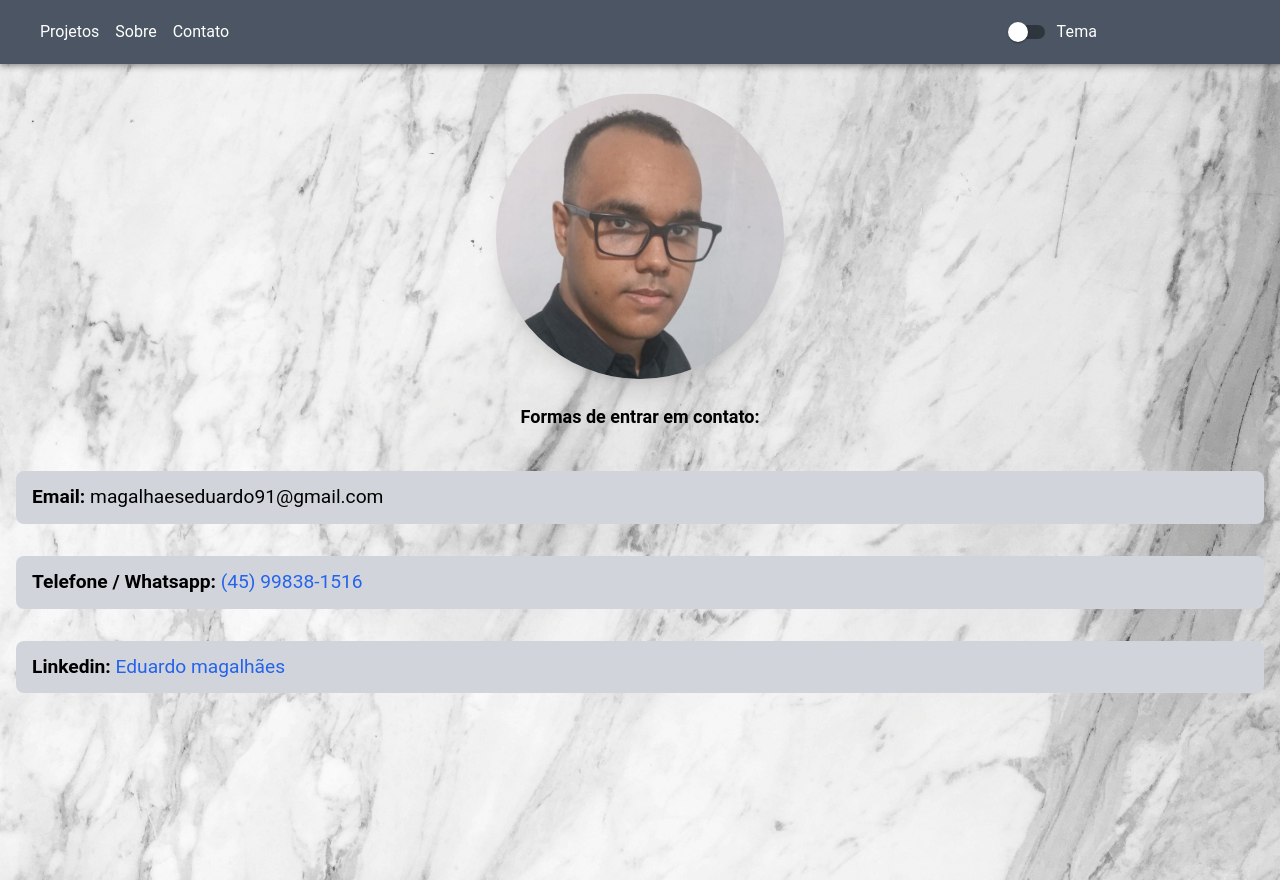
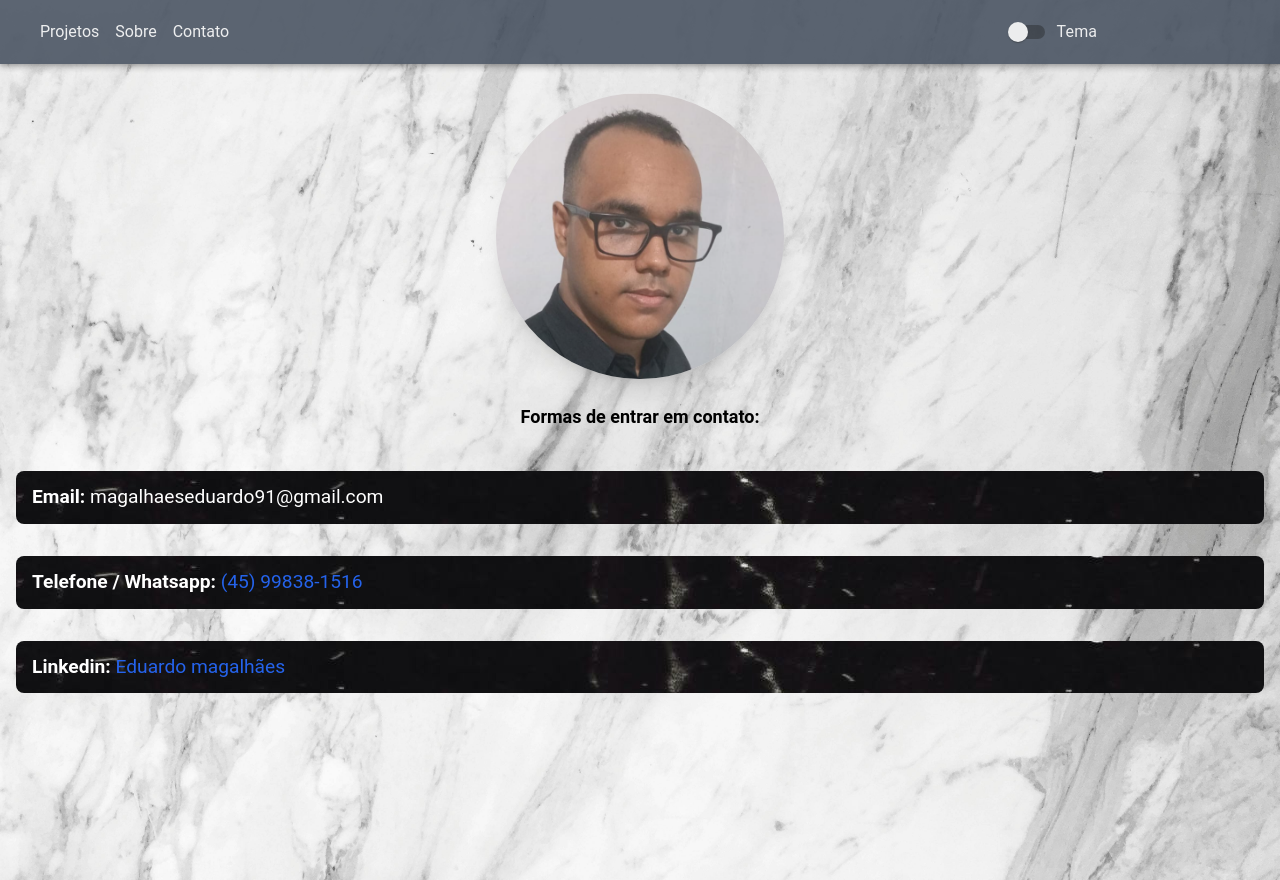
Before and after one commit to eduardosm123/portifolio, a React (Create React App) app: page /contato in a window 1280 px wide. Built offline with nearby package versions, Linux system fonts and the light colour scheme.

Commit message:
deixando mais bonito

```diff
--- a/src/components/NavBar.tsx
+++ b/src/components/NavBar.tsx
@@ -43,7 +43,7 @@ export default function NavBar({ children }: NavbarProps) {
 
     return (
         <>
-            <AppBar position='fixed' sx={{ top: "0px", background: darkMode ? "#111827" : "#4b5563" }}>
+            <AppBar position='fixed' sx={{ top: "0px", background: darkMode ? "#111827" : "#4b5563" }} className='opacity-90'>
                 <Container maxWidth="xl">
                     <Toolbar disableGutters>
                         {/* Menu para telas menores*/}
@@ -93,7 +93,7 @@ export default function NavBar({ children }: NavbarProps) {
                         </Box>
 
                         {/* Menu para telas maiores */}
-                        <Box sx={{ flexGrow: 1, display: { xs: 'none', md: 'flex' } }}>
+                        <Box sx={{ flexGrow: 1, display: { xs: 'none', md: 'flex' } }}  className='opacity-90'>
                             <div className='w-4/5 flex items-center'>
                                 {pages.map((page) => (
                                     <Link key={page} color='white' to={page === "Projetos" ? "/" : `/${page.toLowerCase()}`} className={"hover:text-[#38bdf8] ml-4"}> {page} </Link>
--- a/src/components/TagList.tsx
+++ b/src/components/TagList.tsx
@@ -20,7 +20,9 @@ export default function TagList({ title, list }: listI) {
                 <h2 className={darkMode ? "text-white font-bold" : "text-black font-bold"}>{title} </h2>
                 <Box className="flex flex-wrap gap-7 mt-2"  >
                     {list.map((skill, index) => (
-                        <Box key={index} className={darkMode ? "skill_dark" : "skill_white"}
+                        <Box key={index} className={!darkMode ? "text-white font-bold skill_dark bg-cover bg-center bg-no-repeat bg-fixed" : "text-black font-bold skill_white bg-cover bg-center bg-no-repeat bg-fixed"}  sx={{
+                            backgroundImage: !darkMode ? `url(${process.env.PUBLIC_URL}/fundo-escuro.jpg)` : `url(${process.env.PUBLIC_URL}/fundo-branco.jpg)`,
+                        }}
                         >
                             {skill}
                         </Box>
--- a/src/css/TagList.css
+++ b/src/css/TagList.css
@@ -1,7 +1,7 @@
 
 
 .skill_dark {
-    background-color: #f8fafc;
+
     padding: 8px 12px;
     border-radius: 12px;
     font-size: 90%;
@@ -11,7 +11,7 @@
 }
 
 .skill_white {
-    background-color: #e5e7eb;
+
     padding: 8px 12px;
     border-radius: 12px;
     font-size: 90%;
--- a/src/pages/About.tsx
+++ b/src/pages/About.tsx
@@ -20,25 +20,31 @@ export default function About() {
     return (
         <>
             <NavBar>
-                <div  data-testid="about" className='min-h-screen'>
+                <div data-testid="about" className='min-h-screen'>
                     <Box className='flex flex-col pb-1'>
                         <Presentation text="Veja mais sobre minha jornada como desenvolvedor front-end" />
                     </Box>
-                    <Box className='m-5 p-5 rounded-xl shadow-xl' style={{ background: darkMode ? "#f8fafc" : "#d1d5db"}}>
+                    <Box className='m-5 p-5 rounded-xl shadow-xl' style={{
+                        backgroundImage: !darkMode ? `url(${process.env.PUBLIC_URL}/fundo-escuro.jpg)` : `url(${process.env.PUBLIC_URL}/fundo-branco.jpg)`,
+                        backgroundSize: 'cover',
+                        backgroundPosition: 'center',
+                        backgroundRepeat: 'no-repeat',
+                        backgroundAttachment: 'fixed'
+                    }}>
                         <article>
-                            <p className='text-xl  text-justify' >
-                                <span  className='font-bold'>Itaipu Parquetec:</span> Durante esse período, de 2 anos, como estagiário,
+                            <p className={darkMode ? " text-xl  text-justify text-black" : "text-xl  text-justify text-white"}>
+                                <span className='font-bold'>Itaipu Parquetec:</span> Durante esse período, de 2 anos, como estagiário,
                                 atuei no desenvolvimento front-end de interfaces por meio do framework React, criando formulários, testando bibliotecas,
                                 realizando a correção de bugs, desenvolvendo documentações e fazendo o monitoramento do banco de dados.
                             </p>
-                            <p className='mt-5 text-xl  text-justify'>
+                            <p className={darkMode ? "mt-5 text-xl  text-justify text-black" : "mt-5 text-xl  text-justify text-white"}>
                                 <span className='font-bold'>Experiência acadêmica: </span>
                                 Durante meu período acadêmico, tive a oportunidade de desenvolver variados
                                 projetos simulando situações reais. Nesses projetos, atuei principalmente no
                                 desenvolvimento frontend usando frameworks como React.js, Next.js e um pouco de Vue.js.
                             </p>
-                            <p className='mt-5 text-xl  text-justify'>
-                                <span  className='font-bold'>Projetos:</span> Recentemente, em janeiro de 2025,
+                            <p className={darkMode ? "mt-5 text-xl  text-justify text-black" : "mt-5 text-xl  text-justify text-white"}>
+                                <span className='font-bold'>Projetos:</span> Recentemente, em janeiro de 2025,
                                 desenvolvi três aplicações: A primeira com React, Express, Javascript, Redux,
                                 Bootstrap e Mongoose; A segunda com React, Express, Typescript, Redux, Bootstrap e Mongoose;
                                 A terceira com React, Material UI, Typescript, Redux e Tailwind.
--- a/src/pages/Contact.tsx
+++ b/src/pages/Contact.tsx
@@ -17,26 +17,41 @@ export default function Contact() {
             <NavBar>
                 <div data-testid="contact" className="min-h-screen flex flex-col">
                     <Box className='flex flex-col pb-1'> <Presentation text="Formas de entrar em contato: " /> </Box>
-                    <Box className={darkMode ? "bg-[#f8fafc] hover:bg-[#f1f5f9] m-4 px-4 py-3 rounded-lg" : "bg-[#d1d5db] hover:bg-[#e5e7eb] m-4 px-4 py-3 rounded-lg"} >
+                    <Box className={darkMode ? "m-4 px-4 py-3 rounded-lg" : " m-4 px-4 py-3 rounded-lg"}
+                    sx={{
+                        backgroundImage: !darkMode ?
+                        `url(${process.env.PUBLIC_URL}/fundo-escuro.jpg)` :
+                        `url(${process.env.PUBLIC_URL}/fundo-branco.jpg)`
+                    }}>
                         <article>
-                            <p className='font_size_contact'>
-                                <span className='font-bold'>Email: </span>magalhaeseduardo91@gmail.com
+                            <p  className={darkMode ? ' text-black font_size_contact':'  text-white font_size_contact'} >
+                                <span  className="font-bold">Email: </span>magalhaeseduardo91@gmail.com
                             </p>
                         </article>
                     </Box>
-                    <Box className={darkMode ? "bg-[#f8fafc] hover:bg-[#f1f5f9] m-4 px-4 py-3 rounded-lg" : "bg-[#d1d5db] hover:bg-[#e5e7eb] m-4 px-4 py-3 rounded-lg"} >
+                    <Box className={darkMode ? "m-4 px-4 py-3 rounded-lg" : " m-4 px-4 py-3 rounded-lg"}
+                        sx={{
+                            backgroundImage: !darkMode ?
+                            `url(${process.env.PUBLIC_URL}/fundo-escuro.jpg)` :
+                            `url(${process.env.PUBLIC_URL}/fundo-branco.jpg)`
+                        }}>
                         <article>
                             <p className='font_size_contact'>
-                                <span className='font-bold'>Telefone / Whatsapp: </span>   <a className='text-blue-600 hover:text-red-600' href="https://wa.me/5545998381516" target="_blank" rel="noopener noreferrer">
+                                <span className={darkMode ? 'font-bold text-black':'font-bold text-white'}>Telefone / Whatsapp: </span>   <a className='text-blue-600 hover:text-red-600' href="https://wa.me/5545998381516" target="_blank" rel="noopener noreferrer">
                                     (45) 99838-1516
                                 </a>
                             </p>
                         </article>
                     </Box>
-                    <Box className={darkMode ? "bg-[#f8fafc] hover:bg-[#f1f5f9] m-4 px-4 py-3 rounded-lg" : "bg-[#d1d5db] hover:bg-[#e5e7eb] m-4 px-4 py-3 rounded-lg"}>
+                    <Box className={darkMode ? "m-4 px-4 py-3 rounded-lg" : " m-4 px-4 py-3 rounded-lg"}
+                        sx={{
+                            backgroundImage: !darkMode ?
+                            `url(${process.env.PUBLIC_URL}/fundo-escuro.jpg)` :
+                            `url(${process.env.PUBLIC_URL}/fundo-branco.jpg)`
+                        }}>
                         <article>
                             <p className='font_size_contact'>
-                                <span className='font-bold'  >Linkedin:</span>  <a target='_blank' className='text-blue-600 hover:text-red-600' rel="noopener noreferrer" href='https://www.linkedin.com/in/eduardo-magalh%C3%A3es-39161a20a/'> Eduardo magalhães </a>
+                                <span  className={darkMode ? 'font-bold text-black':'font-bold text-white'} >Linkedin:</span>  <a target='_blank' className='text-blue-600 hover:text-red-600' rel="noopener noreferrer" href='https://www.linkedin.com/in/eduardo-magalh%C3%A3es-39161a20a/'> Eduardo magalhães </a>
                             </p>
                         </article>
                     </Box>
```
Also changed, not shown: 1 other file (tests, documents, lock files or other folders).
